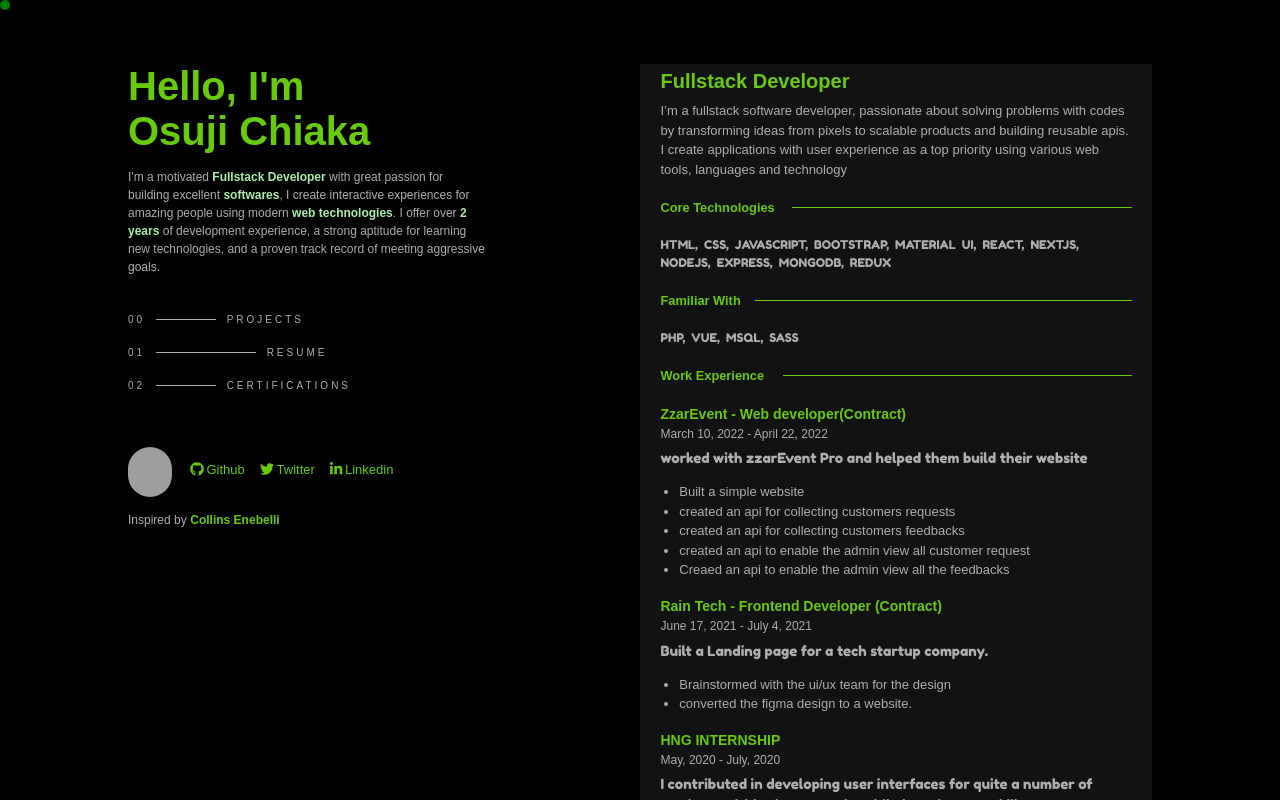
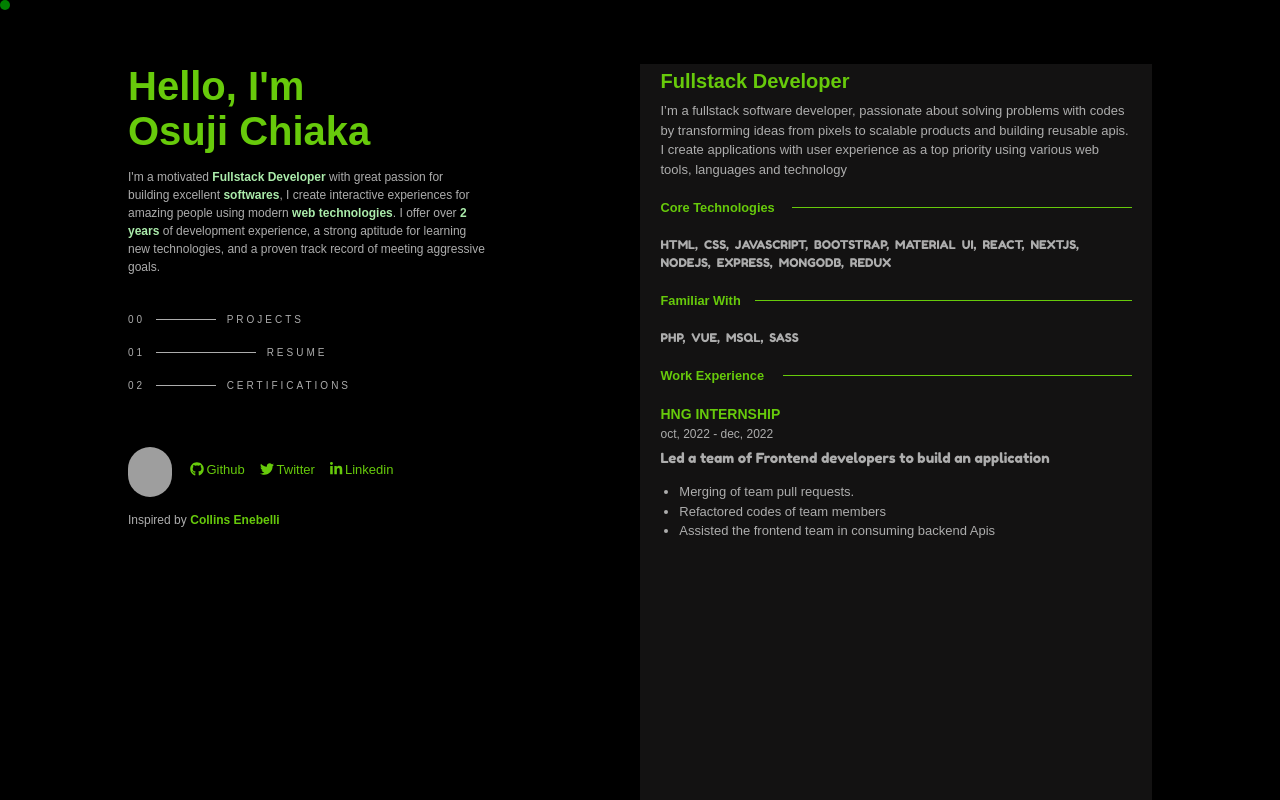
Before and after one commit to chiaka1996/my_portfollio, a React (Create React App) app: page /resume in a window 1280 px wide. Built offline with nearby package versions, Linux system fonts and the light colour scheme; grey boxes are pictures that could not be loaded.

Commit message:
made changes to the project page

```diff
--- a/src/Components/Home.js
+++ b/src/Components/Home.js
@@ -16,14 +16,15 @@ const Home = (props) => {
 
             <div className='featuredProjects'>
             <FeaturedProjects
-            header= "Tracquire"
-            stacks="Nextjs, Laravel"
-            description = "A social commerce application for the exchange of goods. (still building)"
+            header= "Student Year Book"
+            stacks="Next.js,MONGODB"
+            description = "A student web based year book for graduating students"
             type = 'featured'
-            liveLink="https://tracquire.vercel.app"
+            liveLink="https://chiaka-daniel-nextjs-test.vercel.app/"
             codeLink=""
             />
             </div>
+
 
             <div className='featuredProjects'>
             <FeaturedProjects
@@ -38,14 +39,26 @@ const Home = (props) => {
 
             <div className='featuredProjects'>
             <FeaturedProjects
-            header= "Student Year Book"
-            stacks="Next.js,MONGODB"
-            description = "A student web based year book for graduating students"
+            header= "Opspad"
+            stacks="React, Python"
+            description = "An Application that helps Devops engineers manage all their business servers"
             type = 'featured'
-            liveLink="https://chiaka-daniel-nextjs-test.vercel.app/"
+            liveLink="https://opspad-theta.vercel.app/"
             codeLink=""
             />
             </div>
+
+            <div className='featuredProjects'>
+            <FeaturedProjects
+            header= "Tracquire"
+            stacks="Nextjs, Laravel"
+            description = "A social commerce application for the exchange of goods. (still building)"
+            type = 'featured'
+            liveLink="https://tracquire.vercel.app"
+            codeLink=""
+            />
+            </div>
+
 
 
 
--- a/src/Components/Projects.js
+++ b/src/Components/Projects.js
@@ -17,11 +17,11 @@ const Projects = (props) => {
 
             <div className='featuredProjects'>
             <FeaturedProjects
-            header= "Tracquire"
-            stacks="Nextjs, Laravel"
-            description = "A social commerce application for the exchange of goods. (still building)"
+            header= "Student Year Book"
+            stacks="Next.js,MONGODB"
+            description = "A student web based year book for graduating students"
             type = 'featured'
-            liveLink="https://tracquire.vercel.app"
+            liveLink="https://chiaka-daniel-nextjs-test.vercel.app/"
             codeLink=""
             />
             </div>
@@ -39,11 +39,22 @@ const Projects = (props) => {
 
             <div className='featuredProjects'>
             <FeaturedProjects
-            header= "Student Year Book"
-            stacks="Next.js,MONGODB"
-            description = "A student web based year book for graduating students"
+            header= "Opspad"
+            stacks="React, Python"
+            description = "An Application that helps Devops engineers manage all their business servers"
             type = 'featured'
-            liveLink="https://chiaka-daniel-nextjs-test.vercel.app/"
+            liveLink="https://opspad-theta.vercel.app/"
+            codeLink=""
+            />
+            </div>
+
+            <div className='featuredProjects'>
+            <FeaturedProjects
+            header= "Tracquire"
+            stacks="Nextjs, Laravel"
+            description = "A social commerce application for the exchange of goods. (still building)"
+            type = 'featured'
+            liveLink="https://tracquire.vercel.app"
             codeLink=""
             />
             </div>
--- a/src/Components/Resume.js
+++ b/src/Components/Resume.js
@@ -51,60 +51,16 @@ const Resume = () => {
 
         <div className='workList'>
         <div className='workHeader'>
-        ZzarEvent - Web developer(Contract)
-        </div>
-        <div className='workDate'>
-        March 10, 2022 - April 22, 2022
-        </div>
-        <div className="briefDescription">
-        worked with zzarEvent Pro and helped them build their website
-        </div>
-
-        <ul>
-            <li>Built a simple website</li>
-            <li>created an api for collecting customers requests</li>
-            <li>created an api for collecting customers feedbacks</li>
-            <li>created an api to enable the admin view all customer request </li>
-            <li>Creaed an api to enable the admin view all the feedbacks</li>
-        </ul>
-        </div>
-
-        <div className='workList'>
-        <div className='workHeader'>
-        Rain Tech - <span>Frontend Developer</span> (Contract)
-        </div>
-        <div className='workDate'>
-        June 17, 2021 - July 4, 2021
-        </div>
-        <div className="briefDescription">
-        Built a Landing page for a tech startup company.
-        </div>
-        <ul>
-            <li>Brainstormed with the ui/ux team for the design </li>
-            <li>converted the figma design to a website.</li>
-        </ul>
-
-        </div>
-
-        <div className='workList'>
-        <div className='workHeader'>
         HNG INTERNSHIP
         </div>
         <div className='workDate'>
-        May, 2020 - July, 2020
+        oct, 2022 - dec, 2022
         </div>
         <div className="briefDescription">
-        I contributed in developing user interfaces for quite a
-        number of products within three months while learning
-        new skills
+        Led a team of Frontend developers to build an application
         </div>
         <ul>
-        <li>led the backend team in building Apis</li>
-        <li>
-        Assisted the frontend department of my team
-        to deliver responsive web templates to be sold on
-        envato market
-        </li>
+        <li>Merging of team pull requests.</li>
         <li>
         Refactored codes of team members
         </li>
```
